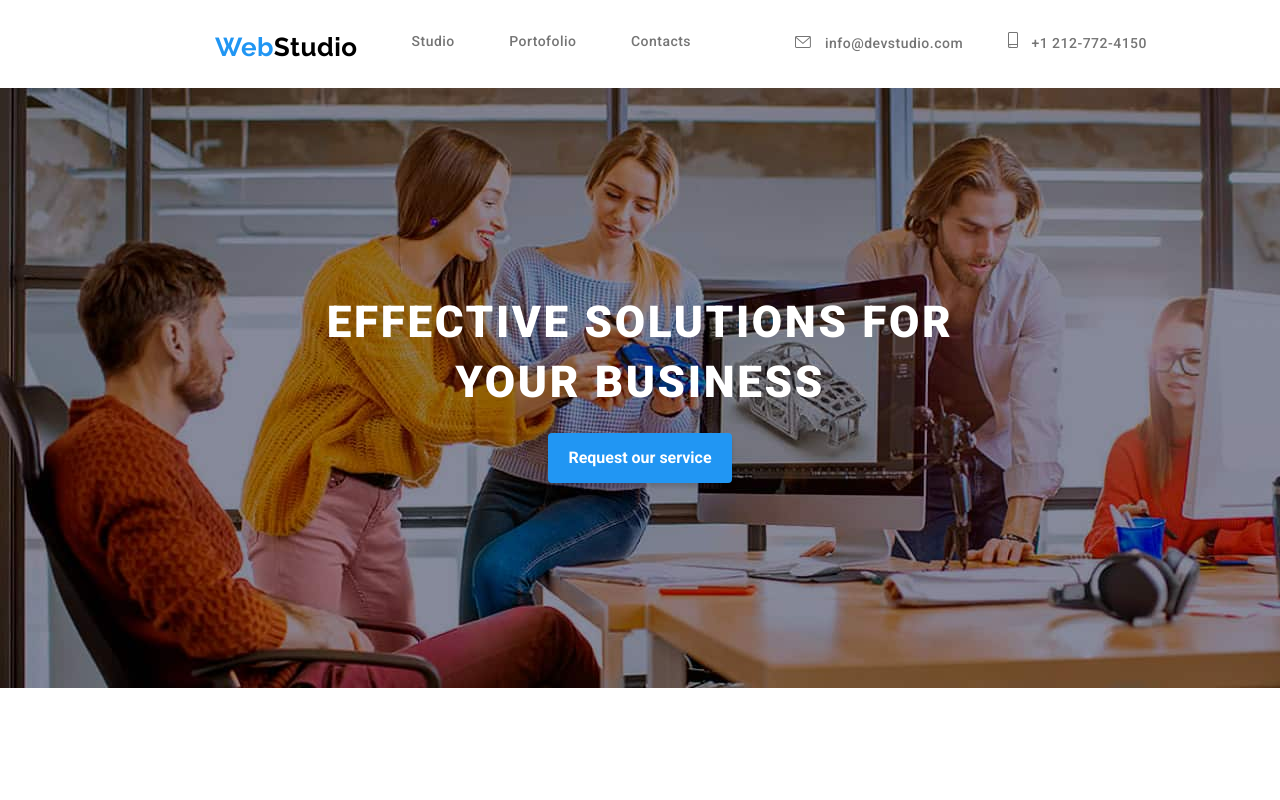
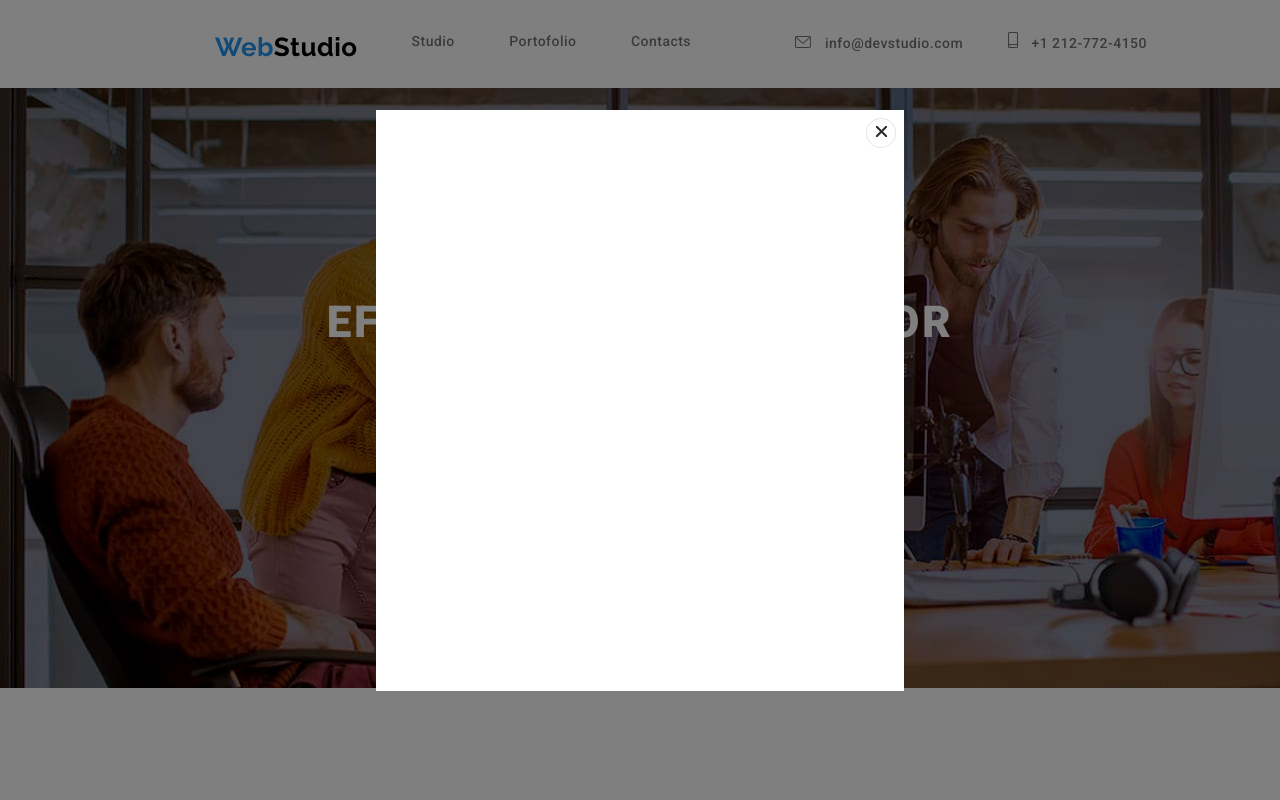
Before and after one commit to Fanttatraieste/goit-markup-hw-05, a plain HTML site: page index.html in a window 1280 px wide. Both pictures are taken after a click on the button "Request our service". Shown: the top 800 px of the page. Drawn offline with nearby package versions, Linux system fonts and the light colour scheme.

Commit message:
putin din tema

```diff
--- a/css/style.css
+++ b/css/style.css
@@ -51,6 +51,10 @@ body {
 .main-nav-link:active,
 .main-nav-link:focus {
   color: var(--brand-color);
+  border-bottom: 4px solid #2196f3;
+  border-radius: 2px;
+  padding-bottom: 34px;
+  transition: 250ms cubic-bezier(0.4, 0, 0.2, 1);
 }
 
 .page-header {
@@ -507,6 +511,53 @@ body {
   background-color: var(--brand-color);
 }
 
+.modal::before {
+  content: " ";
+}
+
+.modal {
+  position: fixed;
+  width: 100%;
+  height: 100%;
+  background-color: rgba(0, 0, 0, 0.5);
+  display: flex;
+  justify-content: center;
+  align-items: center;
+  transition: opacity 250ms cubic-bezier(0.4, 0, 0.2, 1),
+    transform 250ms cubic-bezier(0.4, 0, 0.2, 1);
+}
+
+.inner-modal {
+  width: 528px;
+  height: 581px;
+  background-color: var(--white-color);
+  position: relative;
+}
+
+.close-modal {
+  border: 1px solid rgba(0, 0, 0, 0.1);
+  background-color: var(--white-color);
+  border-radius: 50%;
+  width: 30px;
+  height: 30px;
+  cursor: pointer;
+  position: absolute;
+  top: 8px;
+  right: 8px;
+}
+
+.close-modal > svg {
+  position: relative;
+  left: 3px;
+}
+
+.is-hidden {
+  visibility: hidden;
+  opacity: 0;
+  pointer-events: none;
+  transform: scale(0);
+}
+
 * {
   margin-block-start: 0;
   margin-block-end: 0;
--- a/index.html
+++ b/index.html
@@ -15,6 +15,32 @@
     />
   </head>
   <body>
+    <!-- Fereastra modala -->
+    <div class="modal is-hidden" data-modal>
+      <div class="inner-modal">
+        <button class="close-modal" data-modal-close>
+          <svg width="11" height="11">
+            <line
+              x1="0"
+              y1="0"
+              x2="11"
+              y2="11"
+              stroke="#2a2a2a"
+              stroke-width="2"
+            />
+            <line
+              x1="11"
+              y1="0"
+              x2="0"
+              y2="11"
+              stroke="#2a2a2a"
+              stroke-width="2"
+            />
+          </svg>
+        </button>
+      </div>
+    </div>
+
     <!-- Header -->
     <header class="page-header">
       <div class="container-header">
@@ -61,7 +87,9 @@
       <!-- Hero Section -->
       <section class="hero-container">
         <h1 class="hero-title">EFFECTIVE SOLUTIONS FOR YOUR BUSINESS</h1>
-        <button class="hero-button" type="button">Request our service</button>
+        <button class="hero-button" type="button" data-modal-open>
+          Request our service
+        </button>
       </section>
       <!-- Strong points section -->
       <section class="strong-points-container">
@@ -500,5 +528,6 @@
         </ul>
       </div>
     </footer>
+    <script src="./js/modal.js"></script>
   </body>
 </html>
--- /dev/null
+++ b/js/modal.js
@@ -0,0 +1,14 @@
+(() => {
+  const refs = {
+    openModalBtn: document.querySelector("[data-modal-open]"),
+    closeModalBtn: document.querySelector("[data-modal-close]"),
+    modal: document.querySelector("[data-modal]"),
+  };
+
+  refs.openModalBtn.addEventListener("click", toggleModal);
+  refs.closeModalBtn.addEventListener("click", toggleModal);
+
+  function toggleModal() {
+    refs.modal.classList.toggle("is-hidden");
+  }
+})();
```
